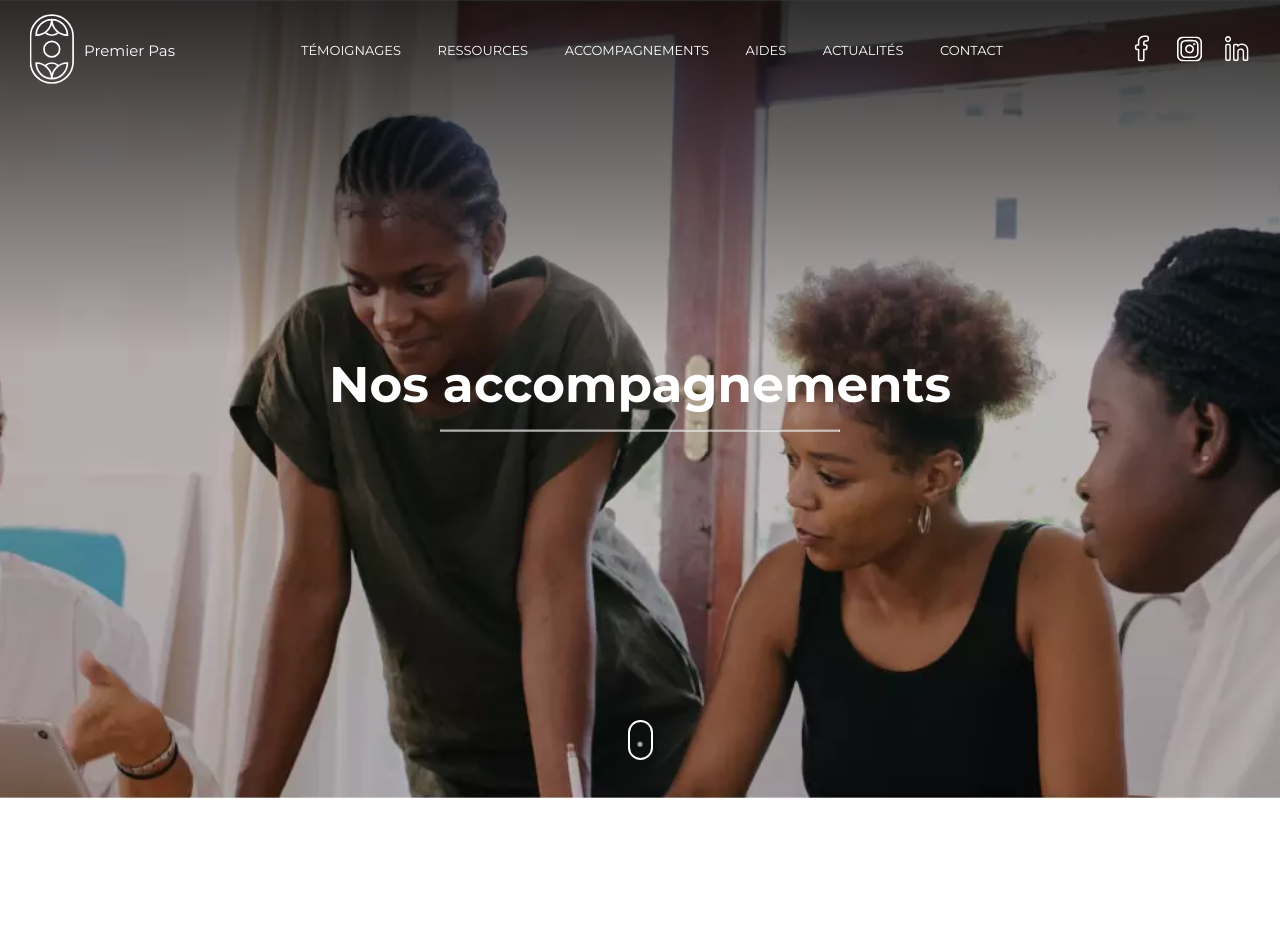
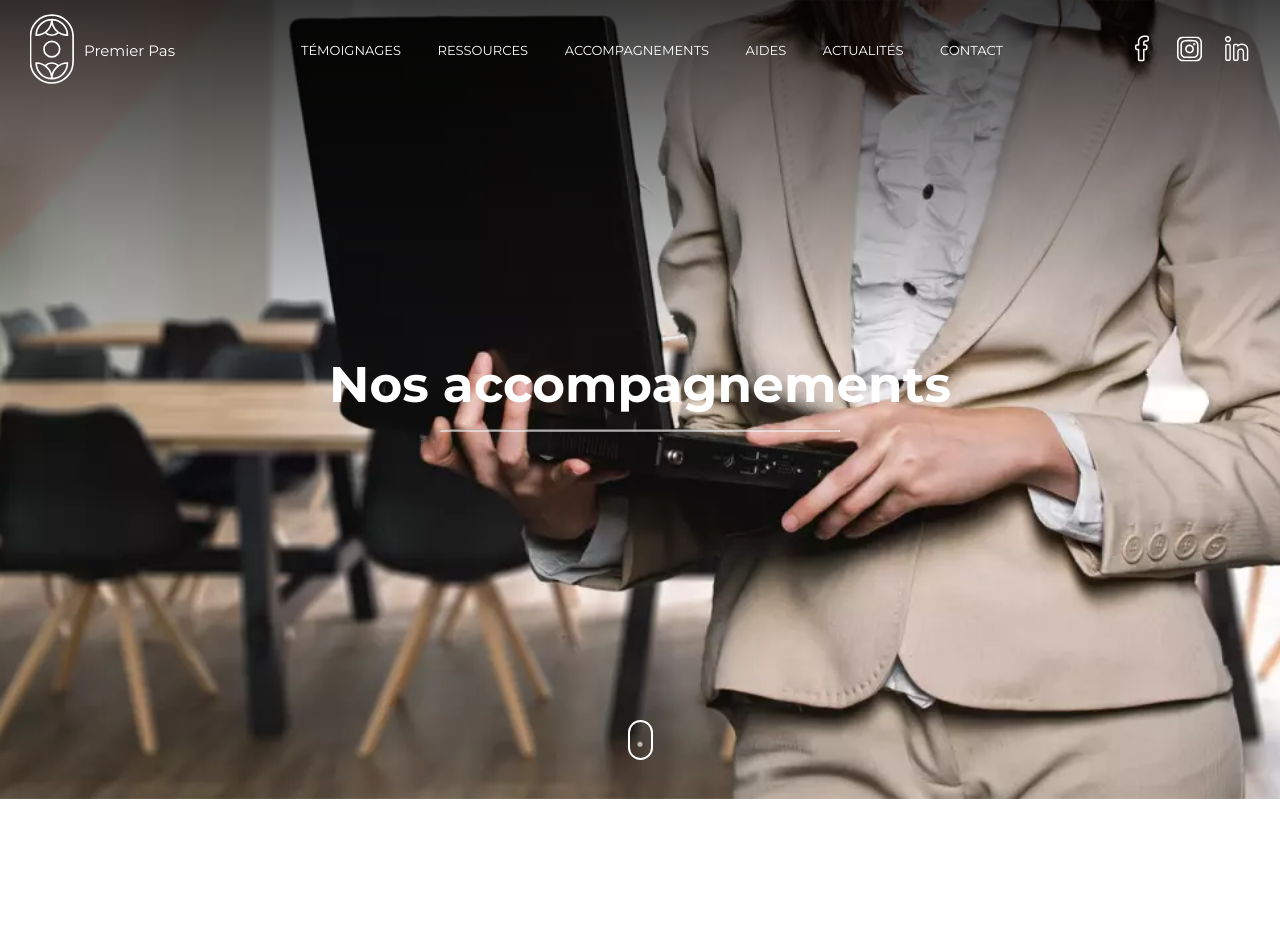
Before and after one commit to rilbo/moonwolf, a PHP site: page /accompagnements.php in a window 1280 px wide. Shown: the top 952 px of the page. Run offline with PHP 8.4, Linux system fonts and the light colour scheme; style sheets or scripts are compiled from the project's sources; some web fonts are replaced.

Commit message:
modification fond

```diff
--- a/accompagnements.php
+++ b/accompagnements.php
@@ -69,10 +69,10 @@
     <div id="filtre"></div>
     <figure>
       <picture>
-        <source srcset="assets/img/Fond-tablette.webp" media="(max-width: 1024px)" type="image/webp">
-        <source srcset="assets/img/Fond-tablette.png" media="(max-width: 1024px)" type="image/png">
-        <source srcset="assets/img/Fond.webp" type="image/webp">
-        <img src="assets/img/Fond.png" alt="Femme souriant à l'objectif">
+        <source srcset="assets/img/accompagnements_first_view.webp" media="(max-width: 1024px)" type="image/webp">
+        <source srcset="assets/img/accompagnements_first_view.png" media="(max-width: 1024px)" type="image/png">
+        <source srcset="assets/img/accompagnements_first_view.webp" type="image/webp">
+        <img src="assets/img/accompagnements_first_view.png" alt="Femme souriant à l'objectif">
         <picture>
     </figure>
     <div class="first_view__text--center">
```
